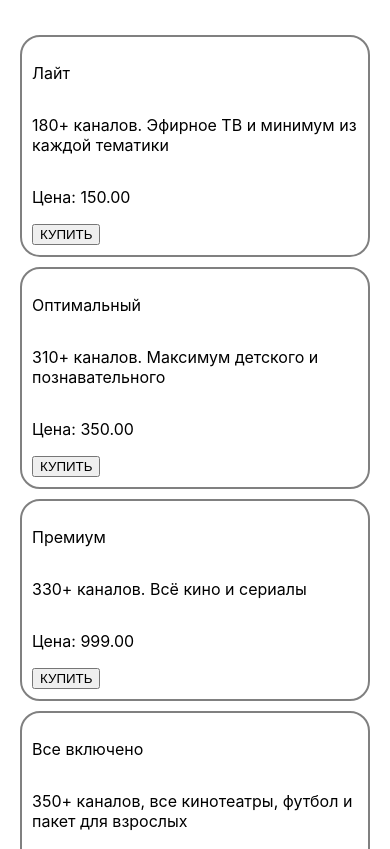
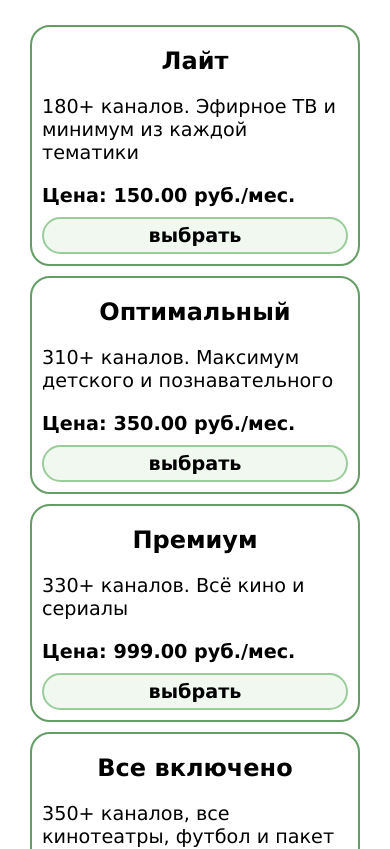
Before and after one commit to GorkinN/testGorkinN, a React (Create React App) app in the folder test-gorkin-n/: page / in a window 390 px wide. Shown: the top 849 px of the page. Built offline with nearby package versions, Linux system fonts and the light colour scheme.

Commit message:
adaptive css

```diff
--- a/test-gorkin-n/src/App.css
+++ b/test-gorkin-n/src/App.css
@@ -1,5 +1,8 @@
 .wrapper {
   display: flex;
   flex-direction: column;
-  padding:20px
+  box-sizing: border-box;
+  width:100%;
+  margin:0;
+  padding:10px 30px;
 }
--- a/test-gorkin-n/src/components/TVoptionsSection/TVoptionItem/TVoptionItem.css
+++ b/test-gorkin-n/src/components/TVoptionsSection/TVoptionItem/TVoptionItem.css
@@ -1,8 +1,61 @@
+.default-override {
+  padding: 10px 0;
+  margin: 0 0;
+}
+.TVoption-textbox-settings {
+  font-family: Verdana, Geneva, Tahoma, sans-serif;
+  font-weight: 700;
+  font-size: 1.2rem;
+}
 .TVoptionItem {
   display: flex;
   flex-direction: column;
   justify-content: space-between;
-  border: 2px solid gray;
+  border: 2px solid #649e64;
   border-radius: 20px;
   padding: 10px;
+  transition: 0.2s ease-in;
 }
+.TVoptionItem:hover {
+  background-color: #dfefdf;
+}
+.TVoptionItem__title {
+  font-family: Verdana, Geneva, Tahoma, sans-serif;
+  font-weight: 700;
+  font-size: 1.2rem;
+  padding: 10px 0;
+  margin: 0 0;
+  font-size: 1.5rem;
+  text-align: center;
+}
+.TVoptionItem__description {
+  font-family: Verdana, Geneva, Tahoma, sans-serif;
+  font-weight: 700;
+  font-size: 1.2rem;
+  padding: 10px 0;
+  margin: 0 0;
+  font-weight: 500;
+}
+.TVoptionItem__price {
+  font-family: Verdana, Geneva, Tahoma, sans-serif;
+  font-weight: 700;
+  font-size: 1.2rem;
+  padding: 10px 0;
+  margin: 0 0;
+}
+.TVoptionItem__buy-button {
+  font-family: Verdana, Geneva, Tahoma, sans-serif;
+  font-weight: 700;
+  font-size: 1.2rem;
+  padding: 5px 0;
+  background-color: #f0f8f0;
+  border: 2px solid #9bcd9b;
+  border-radius: 20px;
+  font-weight: 600;
+}
+.TVoptionItem__buy-button:hover {
+  background-color: #bddebd;
+}
+.TVoptionItem__buy-button:active {
+  background-color: #8ac48a;
+}
--- a/test-gorkin-n/src/components/TVoptionsSection/TVoptionItem/TVoptionItem.js
+++ b/test-gorkin-n/src/components/TVoptionsSection/TVoptionItem/TVoptionItem.js
@@ -6,13 +6,10 @@ export const TVoption = ({TVoption}) => {
 
     return (
         <li className='TVoptionItem' data-optionID={id}>
-            <p>{name}</p>
-            <p>{short}</p>
-            <div>
-                <p>Цена: {price}</p>
-                <button>КУПИТЬ</button>
-            </div>
-
+            <p className='TVoptionItem__title'>{name}</p>
+            <p className='TVoptionItem__description'>{short}</p>
+            <p className='TVoptionItem__price'>Цена: {price} руб./мес.</p>
+            <button className='TVoptionItem__buy-button'>выбрать</button>
         </li>
     );
 }
--- a/test-gorkin-n/src/components/TVoptionsSection/TVoptionItem/TVoptionItem.less
+++ b/test-gorkin-n/src/components/TVoptionsSection/TVoptionItem/TVoptionItem.less
@@ -1,8 +1,57 @@
+@import "../../common/theme.less";
+@title-font-size:1.5rem;
+
+.default-override {
+    padding: 10px 0;
+    margin: 0 0;
+}
+.TVoption-textbox-settings {
+    font-family: @main-font-family;
+    font-weight: 700;
+    font-size:@title-font-size - 0.3rem;
+    }
+
 .TVoptionItem {
     display:flex;
     flex-direction: column;
     justify-content: space-between;
-    border:2px solid gray;
+    border:2px solid desaturate(@main-color, 10%);
     border-radius: 20px;
     padding:10px;
+    transition: 0.2s ease-in;
 }
+.TVoptionItem:hover {
+    background-color:  lighten(@main-color,40%);
+}
+
+.TVoptionItem__title {
+    .TVoption-textbox-settings;
+    .default-override;
+    font-size:@title-font-size;
+    text-align: center;
+}
+ .TVoptionItem__description {
+    .TVoption-textbox-settings;
+    .default-override;
+    font-weight: 500;
+ }
+
+ .TVoptionItem__price {
+    .TVoption-textbox-settings;
+    .default-override;
+ }
+
+ .TVoptionItem__buy-button {
+    .TVoption-textbox-settings;
+    padding:5px 0;
+    background-color: lighten(@main-color, 45%);
+    border: 2px solid lighten(@main-color, 20%);
+    border-radius: @main-border-radius;
+    font-weight: 600;
+ }
+ .TVoptionItem__buy-button:hover {
+    background-color: lighten(@main-color, 30%);
+     }
+.TVoptionItem__buy-button:active{
+    background-color: lighten(@main-color, 15%);
+}
--- a/test-gorkin-n/src/components/channelsForm/channelsForm.css
+++ b/test-gorkin-n/src/components/channelsForm/channelsForm.css
@@ -4,3 +4,19 @@
   grid-gap: 25px;
   justify-content: space-between;
 }
+@media (max-width: 1024px) {
+  .ChannelsForm {
+    grid-template-columns: repeat(auto-fit, 200px);
+  }
+}
+@media (max-width: 768px) {
+  .ChannelsForm {
+    grid-template-columns: repeat(auto-fit, 200px);
+  }
+}
+@media (max-width: 425px) {
+  .ChannelsForm {
+    grid-template-columns: 1fr;
+    grid-gap: 10px;
+  }
+}
--- /dev/null
+++ b/test-gorkin-n/src/components/common/theme.less
@@ -0,0 +1,12 @@
+@main-color:rgba(87, 171, 87, 1);
+@secondary-color:rgba(87, 171, 87, 0.1);
+@main-border-radius:20px;
+@main-font-family:Verdana, Geneva, Tahoma, sans-serif;
+
+//for @media adaptive
+@laptop-L:1440px;
+@laptop:1024px;
+@tablet:768px;
+@mobile-L:425px;
+@mobile:375px;
+@mobile-S:320px;
--- a/test-gorkin-n/src/index.css
+++ b/test-gorkin-n/src/index.css
@@ -1,13 +1,4 @@
 body {
   margin: 0;
-  font-family: -apple-system, BlinkMacSystemFont, 'Segoe UI', 'Roboto', 'Oxygen',
-    'Ubuntu', 'Cantarell', 'Fira Sans', 'Droid Sans', 'Helvetica Neue',
-    sans-serif;
-  -webkit-font-smoothing: antialiased;
-  -moz-osx-font-smoothing: grayscale;
+  padding:0;
 }
-
-code {
-  font-family: source-code-pro, Menlo, Monaco, Consolas, 'Courier New',
-    monospace;
-}
```
Also changed, not shown: test-gorkin-n/src/components/channelsForm/channelInput/channelInput.less (+5 -4 lines), test-gorkin-n/src/components/channelsForm/channelsForm.less (+18 -0 lines), test-gorkin-n/src/components/common/theme.css (added).
